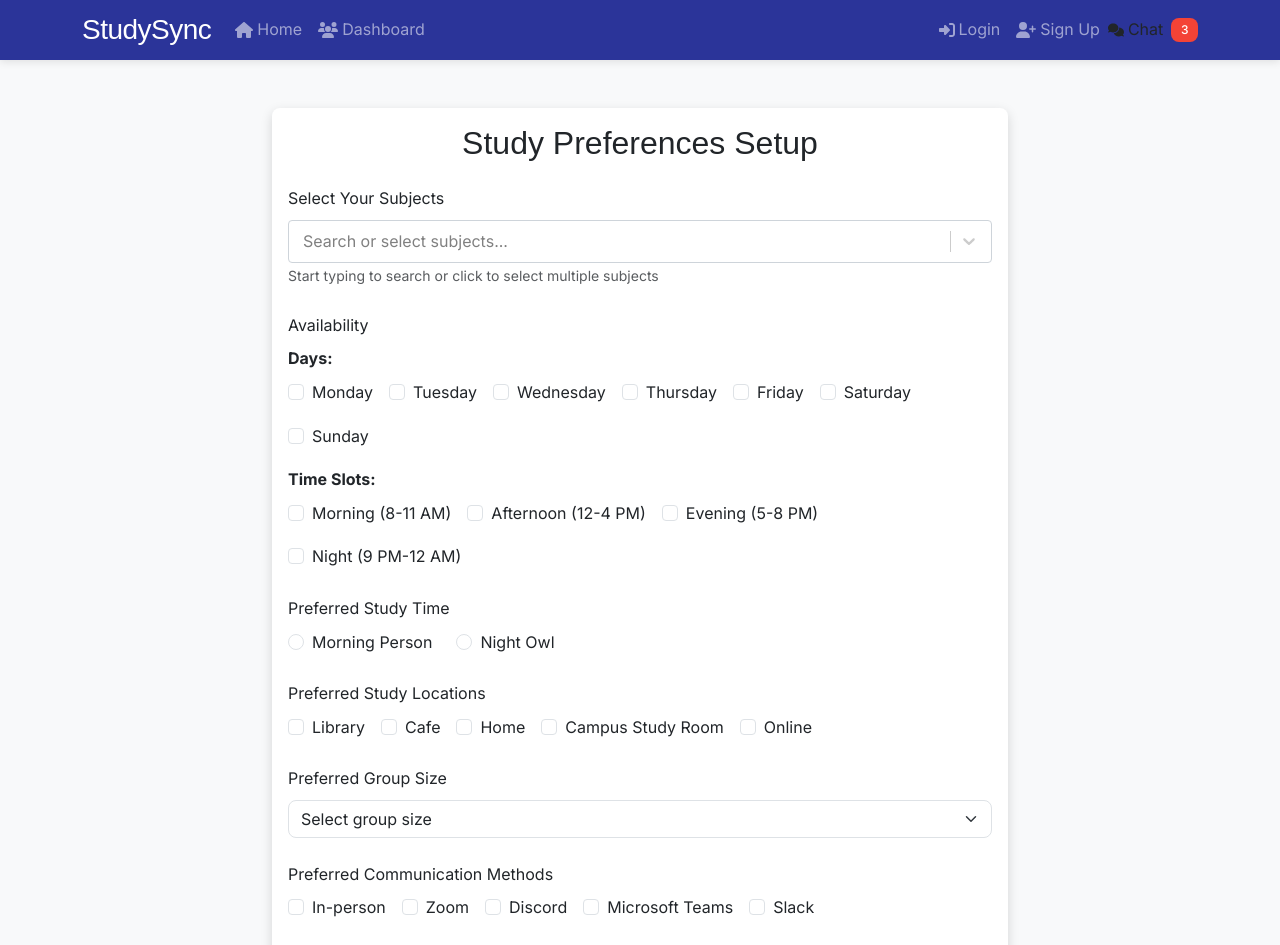
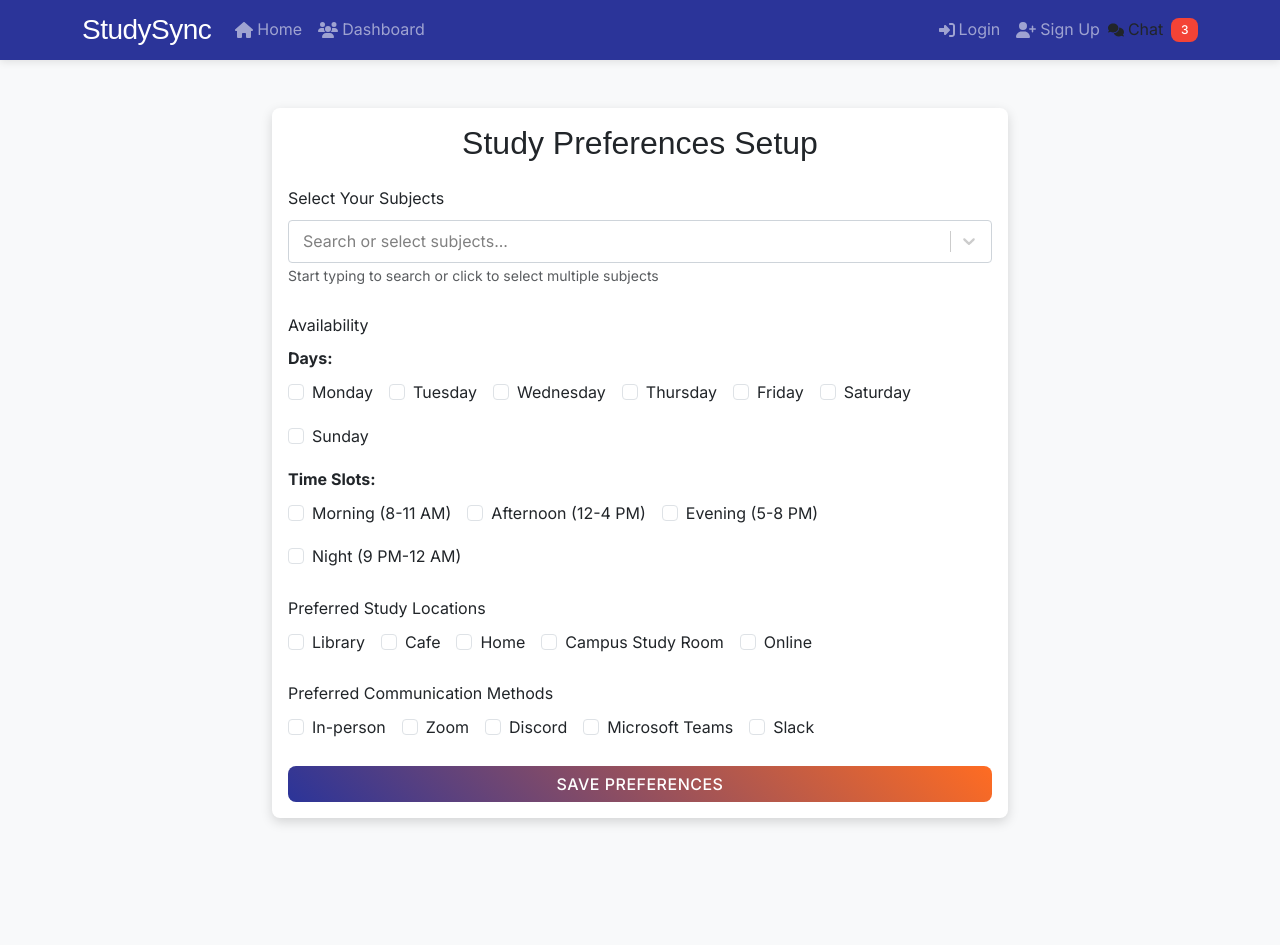
Before and after one commit to BugBusters101/StudySync, a React (Create React App) app in the folder study-sync-frontend/: page /preferences in a window 1280 px wide. Shown: the top 945 px of the page. After the commit the page ends 866 px from the top, so only its background shows below. Built offline with nearby package versions, Linux system fonts and the light colour scheme.

Commit message:
Fix form

```diff
--- a/study-sync-frontend/src/Pages/PreferenceForm.js
+++ b/study-sync-frontend/src/Pages/PreferenceForm.js
@@ -56,7 +56,6 @@ const handleCheckboxChange = (category, value, isNested = false) => {
   });
 };
 
-
 const handleSubmit = async (e) => {
   e.preventDefault();
   try {
@@ -67,7 +66,10 @@ const handleCheckboxChange = (category, value, isNested = false) => {
       },
       body: JSON.stringify({
         subjects: formData.courses,
-          availability: formData.availability,
+        availability: {
+          days: formData.availability.days,
+          timeSlots: formData.availability.timeSlots
+        },
         learning_style: formData.studyHabits,
         location_type: formData.locationPreference,
         location_details: formData.communicationPreference
@@ -122,6 +124,7 @@ const handleCheckboxChange = (category, value, isNested = false) => {
                 </Form.Group>
 
                 <div className="mb-4">
+                 <Form.Group className="mb-4">
   <Form.Label>Availability</Form.Label>
   <div className="mb-3">
     <strong>Days:</strong>
@@ -132,7 +135,7 @@ const handleCheckboxChange = (category, value, isNested = false) => {
           type="checkbox"
           label={day}
           checked={formData.availability.days.includes(day)}
-                          onChange={() => handleCheckboxChange('availability.days', day)}
+          onChange={() => handleCheckboxChange('days', day, true)}
         />
       ))}
     </div>
@@ -146,30 +149,10 @@ const handleCheckboxChange = (category, value, isNested = false) => {
           type="checkbox"
           label={time}
           checked={formData.availability.timeSlots.includes(time)}
-                          onChange={() => handleCheckboxChange('availability.timeSlots', time)}
+          onChange={() => handleCheckboxChange('timeSlots', time, true)}
         />
       ))}
     </div>
-                  </div>
-                </div>
-
-                <Form.Group className="mb-4">
-                  <Form.Label>Preferred Study Time</Form.Label>
-                  <div className="d-flex gap-4">
-                    <Form.Check
-                      type="radio"
-                      label="Morning Person"
-                      name="studyHabits"
-                      checked={formData.studyHabits === 'morning'}
-                      onChange={() => setFormData({...formData, studyHabits: 'morning'})}
-                    />
-                    <Form.Check
-                      type="radio"
-                      label="Night Owl"
-                      name="studyHabits"
-                      checked={formData.studyHabits === 'night'}
-                      onChange={() => setFormData({...formData, studyHabits: 'night'})}
-                    />
   </div>
 </Form.Group>
 
@@ -189,20 +172,6 @@ const handleCheckboxChange = (category, value, isNested = false) => {
 </Form.Group>
 
 <Form.Group className="mb-4">
-                  <Form.Label>Preferred Group Size</Form.Label>
-                  <Form.Select
-                    value={formData.groupSize}
-                    onChange={(e) => setFormData({...formData, groupSize: e.target.value})}
-                  >
-                    <option value="">Select group size</option>
-                    <option value="1">Individual Study</option>
-                    <option value="2-3">2-3 People</option>
-                    <option value="4-5">4-5 People</option>
-                    <option value="5+">5+ People</option>
-                  </Form.Select>
-                </Form.Group>
-
-                <Form.Group className="mb-4">
   <Form.Label>Preferred Communication Methods</Form.Label>
   <div className="d-flex flex-wrap gap-3">
     {locationDetails.map(method => (
@@ -216,8 +185,9 @@ const handleCheckboxChange = (category, value, isNested = false) => {
     ))}
   </div>
 </Form.Group>
+                </div>
 
-                <Button type="submit" className="w-100" variant="primary">
+                <Button type="submit" className="w-100" variant="primary" onClick={() => navigate('/dashboard')}>
                   Save Preferences
                 </Button>
               </Form>
```
Also changed, not shown: 1 other file (tests, documents, lock files or other folders). Lines whose indentation alone changed are shown as unchanged.
